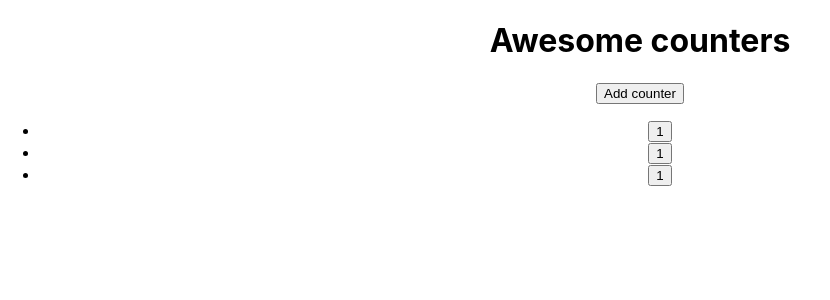
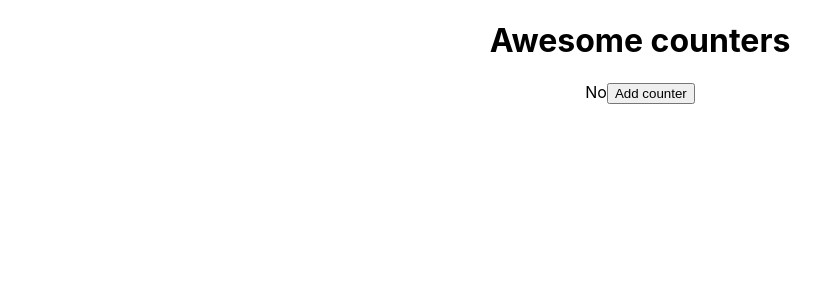
Before and after one commit to oseg/formation-react-2020-12, a React (Create React App) app: page / in a window 1280 px wide. Shown: the top 300 px of the page, without its empty margins (0-830 px from the left). Built offline with nearby package versions, Linux system fonts and the light colour scheme.

Commit message:
J1: practice

```diff
--- a/package.json
+++ b/package.json
@@ -10,6 +10,7 @@
     "react": "^17.0.1",
     "react-dom": "^17.0.1",
     "react-scripts": "4.0.1",
+    "uuid": "^8.3.2",
     "web-vitals": "^0.2.4"
   },
   "scripts": {
@@ -23,7 +24,9 @@
       "react-app",
       "react-app/jest"
     ],
-    "rules": {}
+    "rules": {
+      "react/jsx-key": ["error", { "checkFragmentShorthand": true }]
+    }
   },
   "browserslist": {
     "production": [
--- a/src/App.js
+++ b/src/App.js
@@ -1,13 +1,24 @@
 import logo from "./logo.svg";
 import "./App.scss";
 import BtnCounterList from "./BtnCounterList";
+import { v4 as uuid } from "uuid";
+import { useCallback, useState } from "react";
+import BtnCounterAdd from "./BtnCounterAdd";
 
 function App() {
+  const [counterIds, setCounterIds] = useState([]);
+  const [toggled, setToggled] = useState(false);
+
+  const addCounter = useCallback(() => {
+    setCounterIds([uuid(), ...counterIds]);
+  }, [counterIds]);
+
   return (
     <div className="App">
       <h1>Awesome counters</h1>
-      <button>Add counter</button>
-      <BtnCounterList />
+      <span onClick={() => setToggled(!toggled)}>{toggled ? "Yes" : "No"}</span>
+      <BtnCounterAdd onAddCounter={addCounter} />
+      <BtnCounterList counterIds={counterIds} />
     </div>
   );
 }
--- /dev/null
+++ b/src/BtnCounterAdd.js
@@ -0,0 +1,10 @@
+const BtnCounterAdd = ({ onAddCounter }) => {
+  const handleClick = (e) => {
+    e.preventDefault();
+    onAddCounter();
+  };
+
+  return <button onClick={handleClick}>Add counter</button>;
+};
+
+export default BtnCounterAdd;
--- a/src/BtnCounterList.js
+++ b/src/BtnCounterList.js
@@ -1,17 +1,17 @@
 import Counter from "./Counter";
 
-const BtnCounterList = () => (
-  <ul>
-    <li>
-      <Counter />
-    </li>
-    <li>
-      <Counter />
-    </li>
-    <li>
-      <Counter />
-    </li>
-  </ul>
-);
+const BtnCounterList = ({ counterIds }) => {
+  return (
+    <ul>
+      {counterIds.map((counter) => {
+        return (
+          <li key={counter}>
+            <Counter />
+          </li>
+        );
+      })}
+    </ul>
+  );
+};
 
 export default BtnCounterList;
```
Also changed, not shown: 2 other files (tests, documents, lock files or other folders).
